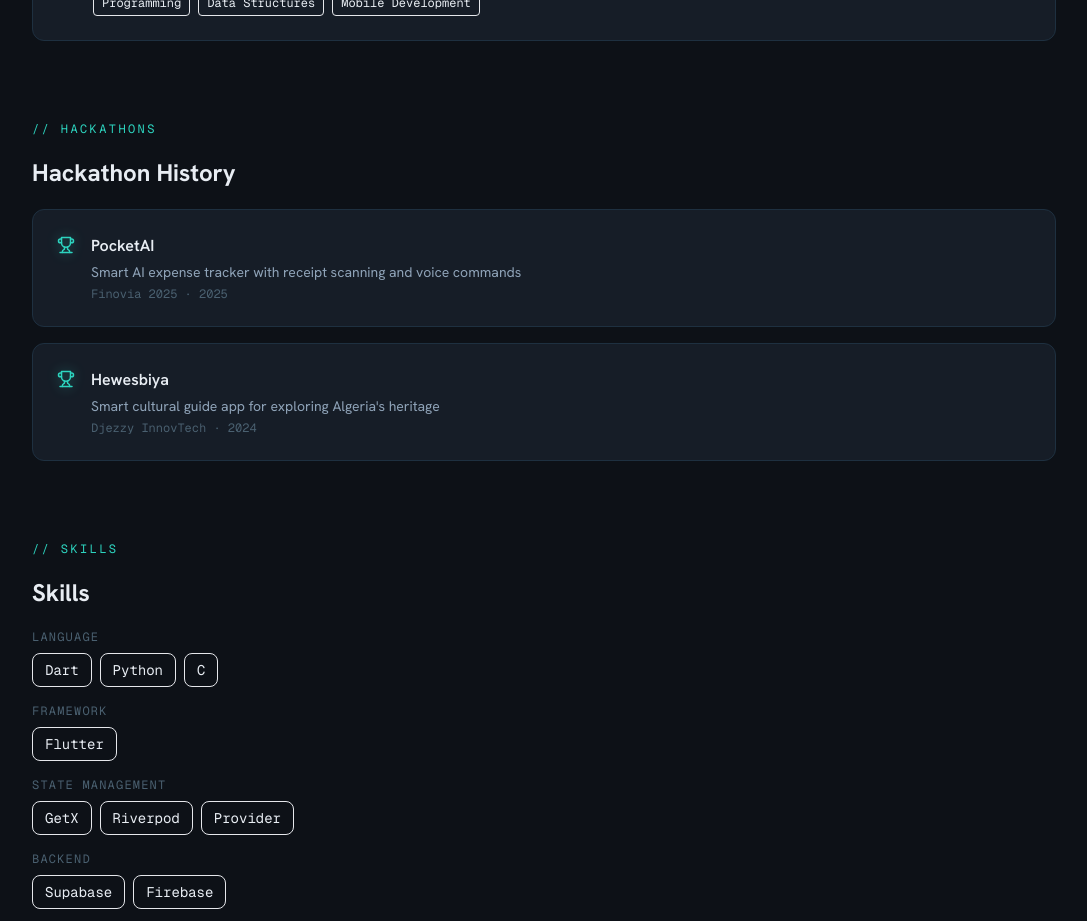
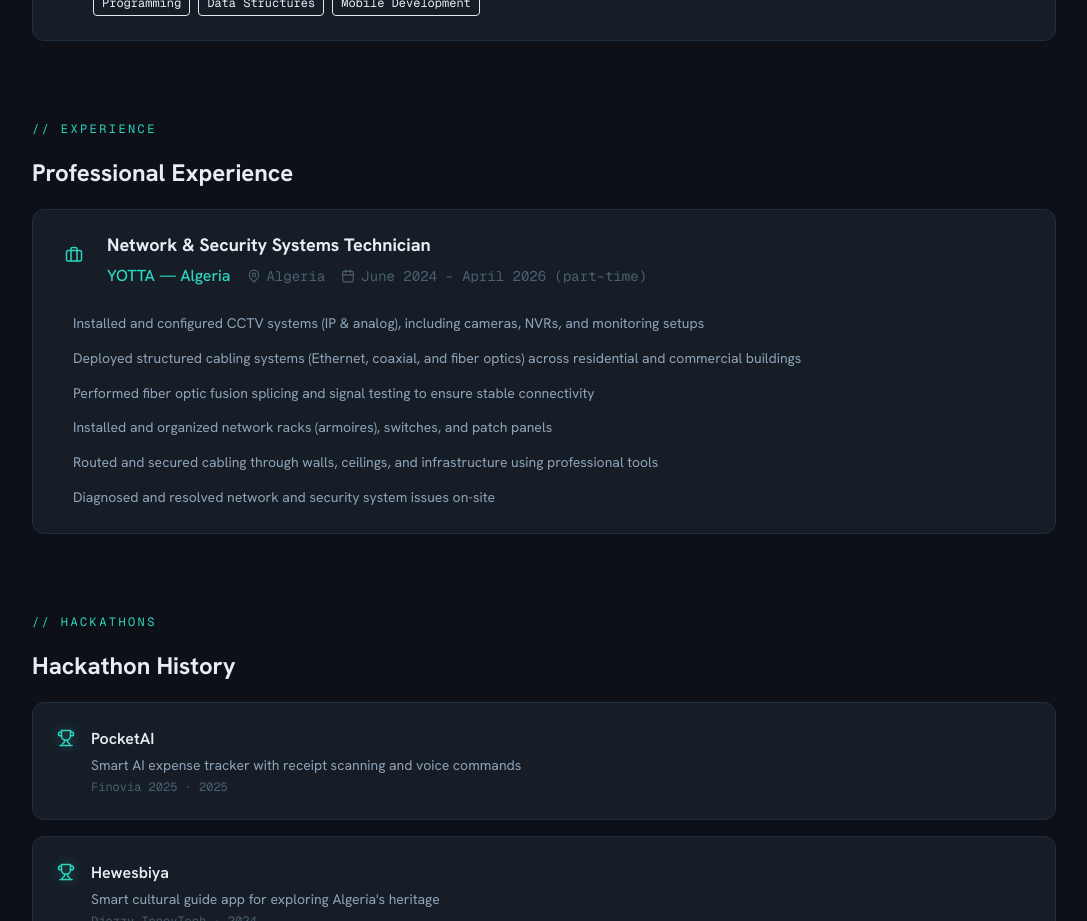
Before and after one commit to BrahimBenzekri/portfolio, a Next.js app: page /about in a window 1280 px wide. Shown: the part 840-1761 px from the top of the page, without its empty margins (96-1183 px from the left). Built offline with nearby package versions, Linux system fonts and the light colour scheme.

Commit message:
Added: Work experience section

```diff
--- a/src/components/sections/AboutFull.tsx
+++ b/src/components/sections/AboutFull.tsx
@@ -3,7 +3,8 @@
 import Image from "next/image"
 import { motion } from "framer-motion"
 import { Download, Trophy, GraduationCap } from "lucide-react"
-import { meta, skills, education, hackathons, languages } from "@/data"
+import { meta, skills, education, experiences, hackathons, languages } from "@/data"
+import { ExperienceSection } from "./ExperienceSection"
 
 const categoryOrder = [
   "Language",
@@ -86,6 +87,9 @@ export function AboutFull() {
           </div>
         </div>
       </motion.div>
+
+      {/* Professional Experience */}
+      <ExperienceSection />
 
       {/* Hackathons */}
       <motion.div
--- a/src/components/sections/AboutSnippet.tsx
+++ b/src/components/sections/AboutSnippet.tsx
@@ -31,9 +31,9 @@ export function AboutSnippet() {
               {education.location}, specializing in Flutter mobile development.
             </p>
             <p className="text-text-secondary leading-relaxed">
-              I&apos;ve shipped apps across two national hackathons and I&apos;m always building
+              I&apos;ve shipped apps across two national hackathons, gained hands-on professional experience as a
+              Network & Security Systems Technician, and I&apos;m always building
               something on the side — from AI-powered tools to full-stack mobile platforms.
-              I care about clean code, good UX, and solving real problems.
             </p>
             <Link
               href="/about"
--- /dev/null
+++ b/src/components/sections/ExperienceSection.tsx
@@ -0,0 +1,65 @@
+"use client"
+
+import { motion } from "framer-motion"
+import { Briefcase, MapPin, Calendar } from "lucide-react"
+import { experiences } from "@/data"
+
+export function ExperienceSection() {
+    return (
+        <motion.div
+            initial={{ opacity: 0, y: 20 }}
+            whileInView={{ opacity: 1, y: 0 }}
+            viewport={{ once: true }}
+            transition={{ duration: 0.5 }}
+            className="space-y-5"
+        >
+            <p className="text-xs font-mono uppercase tracking-[0.2em] text-accent">// experience</p>
+            <h2 className="text-2xl font-bold text-text-primary">Professional Experience</h2>
+            <div className="space-y-6">
+                {experiences.map((exp, i) => (
+                    <motion.div
+                        key={`${exp.company}-${i}`}
+                        initial={{ opacity: 0, x: -12 }}
+                        whileInView={{ opacity: 1, x: 0 }}
+                        viewport={{ once: true }}
+                        transition={{ duration: 0.3, delay: i * 0.1 }}
+                        className="group relative bg-bg-secondary border border-border rounded-xl p-6 hover:border-border-hover transition-colors duration-200"
+                    >
+                        <div className="flex flex-col md:flex-row md:items-start justify-between gap-4">
+                            <div className="flex items-start gap-4">
+                                <div className="mt-1 p-2 bg-accent/10 rounded-lg text-accent shrink-0 group-hover:scale-110 transition-transform duration-200">
+                                    <Briefcase size={18} />
+                                </div>
+                                <div>
+                                    <h3 className="text-text-primary font-bold text-lg leading-tight">
+                                        {exp.title}
+                                    </h3>
+                                    <div className="flex flex-wrap items-center gap-x-4 gap-y-1 mt-2">
+                                        <span className="text-accent font-medium">{exp.company}</span>
+                                        <div className="flex items-center gap-1.5 text-text-muted text-sm font-mono">
+                                            <MapPin size={14} />
+                                            {exp.location}
+                                        </div>
+                                        <div className="flex items-center gap-1.5 text-text-muted text-sm font-mono">
+                                            <Calendar size={14} />
+                                            {exp.period}
+                                        </div>
+                                    </div>
+                                </div>
+                            </div>
+                        </div>
+
+                        <ul className="mt-6 space-y-3">
+                            {exp.description.map((bullet, idx) => (
+                                <li key={idx} className="flex items-start gap-3 text-text-secondary text-sm leading-relaxed">
+                                    <span className="mt-1.5 w-1 h-1 rounded-full bg-accent/40 shrink-0" />
+                                    {bullet}
+                                </li>
+                            ))}
+                        </ul>
+                    </motion.div>
+                ))}
+            </div>
+        </motion.div>
+    )
+}
--- a/src/data/index.ts
+++ b/src/data/index.ts
@@ -56,6 +56,14 @@ export type Education = {
   year: string
   graduation: string
   coursework: string[]
+}
+
+export type Experience = {
+  title: string
+  company: string
+  location: string
+  period: string
+  description: string[]
 }
 
 // ── META ─────────────────────────────────────────────────────
@@ -283,6 +291,25 @@ export const education: Education = {
   coursework: ["Programming", "Data Structures", "Mobile Development"],
 }
 
+// ── EXPERIENCE ───────────────────────────────────────────────
+
+export const experiences: Experience[] = [
+  {
+    title: "Network & Security Systems Technician",
+    company: "YOTTA — Algeria",
+    location: "Algeria",
+    period: "June 2024 – April 2026 (part-time)",
+    description: [
+      "Installed and configured CCTV systems (IP & analog), including cameras, NVRs, and monitoring setups",
+      "Deployed structured cabling systems (Ethernet, coaxial, and fiber optics) across residential and commercial buildings",
+      "Performed fiber optic fusion splicing and signal testing to ensure stable connectivity",
+      "Installed and organized network racks (armoires), switches, and patch panels",
+      "Routed and secured cabling through walls, ceilings, and infrastructure using professional tools",
+      "Diagnosed and resolved network and security system issues on-site",
+    ],
+  },
+]
+
 // ── HACKATHONS ───────────────────────────────────────────────
 
 export const hackathons: Hackathon[] = [
```
